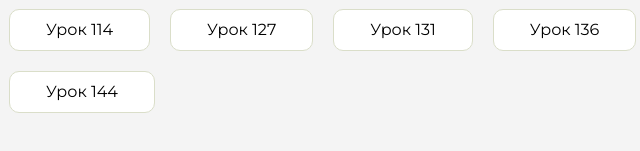
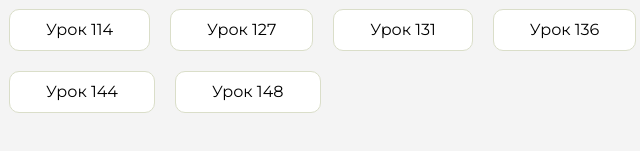
Before and after one commit to vladislav1023/homework, a plain HTML site: page index.html in a window 1280 px wide. Shown: the part 415-566 px from the top of the page, 447-1087 px from the left. Drawn offline with Linux system fonts and the light colour scheme.

Commit message:
Update index.html

```diff
--- a/index.html
+++ b/index.html
@@ -146,6 +146,9 @@
                     <li class="content__list-item">
                         <a href="lesson 144">Урок 144</a>
                     </li>
+                    <li class="content__list-item">
+                        <a href="lesson 148">Урок 148</a>
+                    </li>
                 </ul>
             </div>
             <div class="content__block hidden" id="diplomBlock">
```
